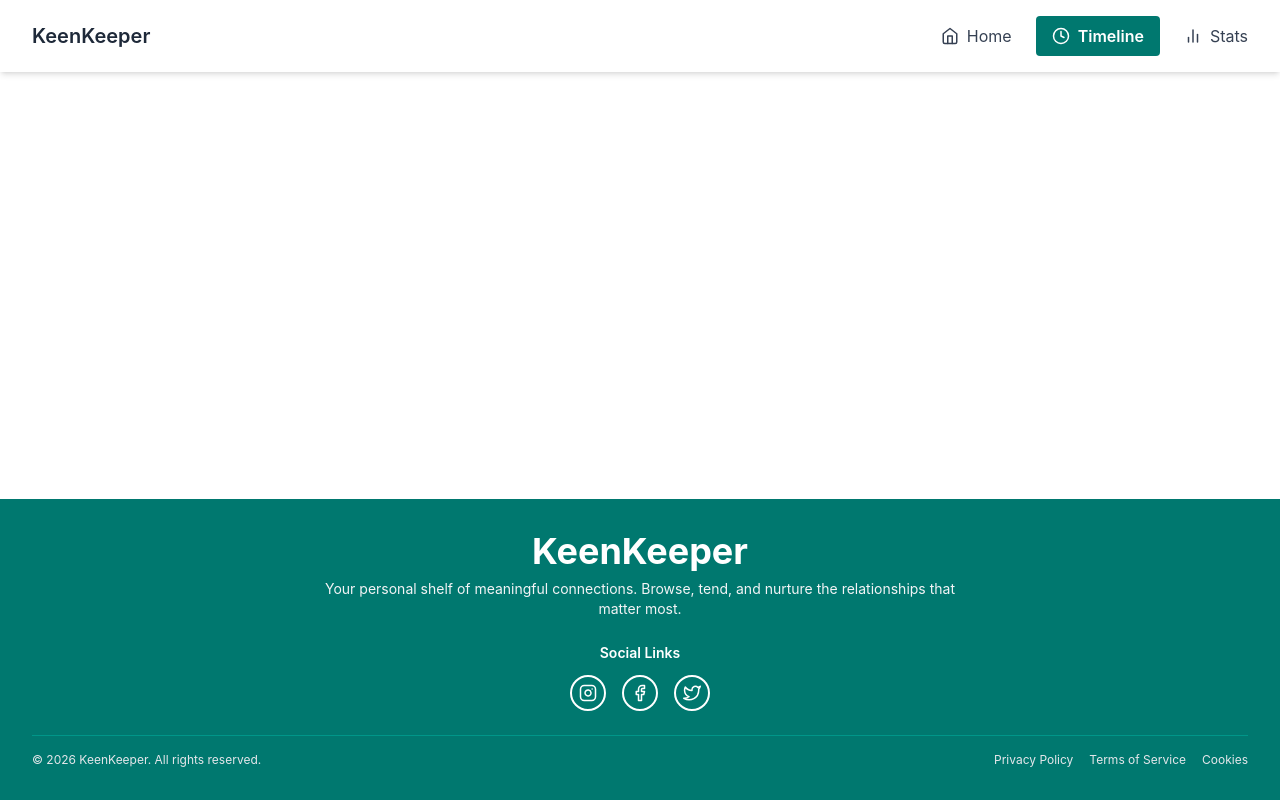
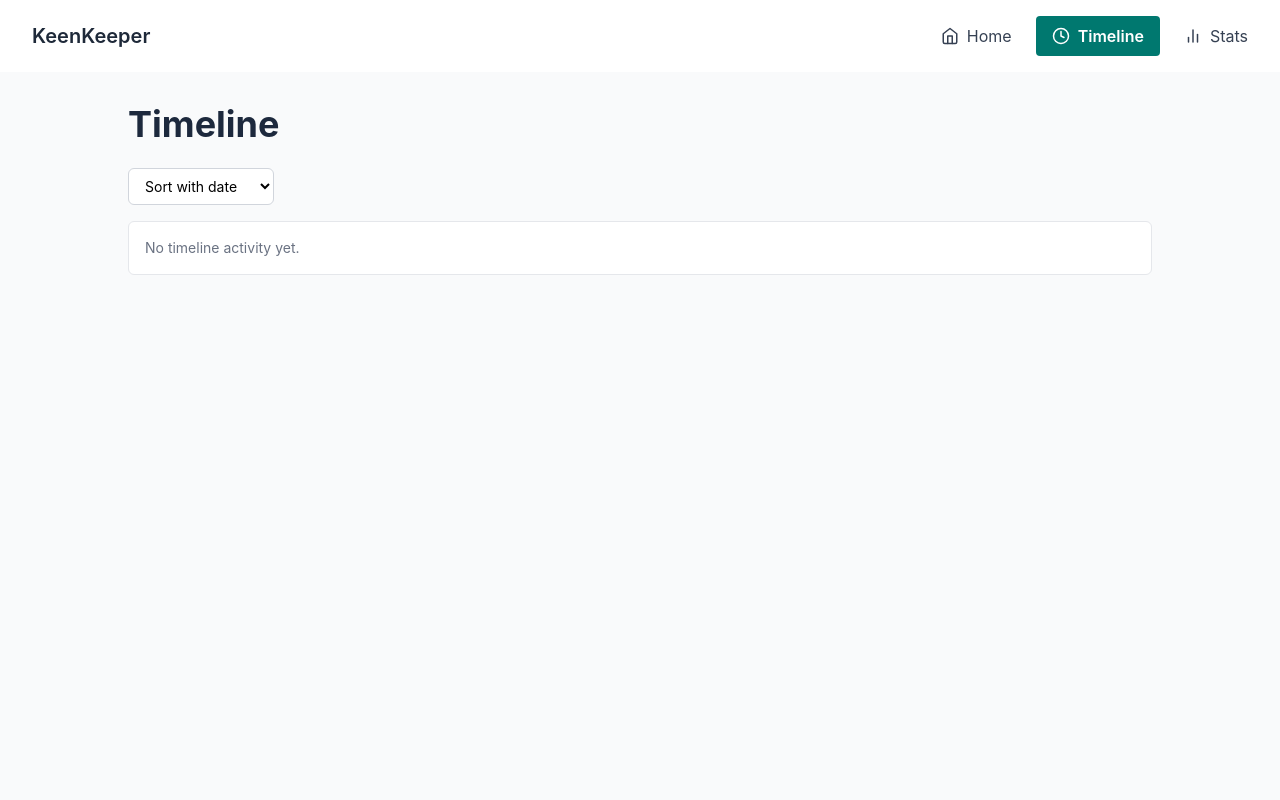
Before and after one commit to Adri-shikhar/keen-keeper, a React (Vite) app: page /timeline in a window 1280 px wide. Shown: the top 800 px of the page. Built offline with nearby package versions, Linux system fonts and the light colour scheme.

Commit message:
Timeline page Implemented

```diff
--- a/src/Components/ShowDate/ShowDate.jsx
+++ b/src/Components/ShowDate/ShowDate.jsx
@@ -9,7 +9,7 @@ ShowDate.getDhakaDateTime = () => {
             hour: '2-digit',
             minute: '2-digit',
             second: '2-digit',
-            hour12: true,
+            hour12: false,
         }),
     };
 };
--- a/src/Components/Timeline/Timeline.jsx
+++ b/src/Components/Timeline/Timeline.jsx
@@ -1,14 +1,78 @@
-import React, { useContext } from 'react';
+import React, { useContext, useState } from 'react';
 import { TimelineContext } from '../../Context/CreateContent';
 import { MdCall, MdMessage, MdVideocam, MdMic, MdHandshake } from 'react-icons/md';
 
 const Timeline = () => {
     const { interactionType } = useContext(TimelineContext);
+    const [filterType, setFilterType] = useState('all');
 
+    const getIcon = (type = '') => {
+        const normalizedType = type.toLowerCase();
+
+        if (normalizedType === 'text' || normalizedType === 'message') {
+            return <MdMessage className="text-2xl text-slate-600" />;
+        }
+        if (normalizedType === 'call') {
+            return <MdCall className="text-2xl text-slate-600" />;
+        }
+
+        if (normalizedType === 'video') {
+            return <MdVideocam className="text-2xl text-slate-600" />;
+        }
+        return <MdHandshake className="text-2xl text-slate-600" />;
+    };
+
+    const sortedItems = () => {
+
+    };
 
     return (
-        <>
-        </>
+        <div className="min-h-screen bg-gray-50 py-8 px-4 md:px-6">
+            <div className="max-w-5xl mx-auto">
+                <h1 className="text-5xl md:text-4xl font-bold text-slate-800 mb-6">Timeline</h1>
+
+                <div className="mb-4">
+                    <select
+                        value={filterType}
+                        onChange={(e) => setFilterType(e.target.value)}
+                        className="px-3 py-2 border border-gray-300 rounded-md text-sm bg-white"
+                    >
+                        <option value="all">Sort with date</option>
+                        <option value="call">Sort with call</option>
+                        <option value="video">Sort with video</option>
+                        <option value="text">Sort with text</option>
+                    </select>
+                </div>
+
+                <div className="space-y-3">
+                    {interactionType.length === 0 ? (
+                        <div className="rounded-md border border-gray-200 bg-white p-4 text-sm text-gray-500">
+                            No timeline activity yet.
+                        </div>
+                    ) : (
+                        sortedItems().map((item, index) => (
+                            <div
+                                key={index}
+                                className="rounded-md border border-gray-200 bg-white px-4 py-3 flex items-center gap-3"
+                            >
+                                <div className="w-7 h-7 rounded-full bg-gray-100 flex items-center justify-center">
+                                    {getIcon(item.type)}
+                                </div>
+
+                                <div>
+                                    <p className="text-sm text-slate-700">
+                                        <span className="font-semibold">{item.type}</span> with {item.friendName}
+                                    </p>
+                                    <p className="text-xs text-slate-500">
+                                        {item.currentDhakaDate} at {item.currentDhakaTime}
+                                    </p>
+                                </div>
+                            </div>
+                        ))
+                    )}
+                </div>
+            </div>
+        </div>
     );
 };
 
```
